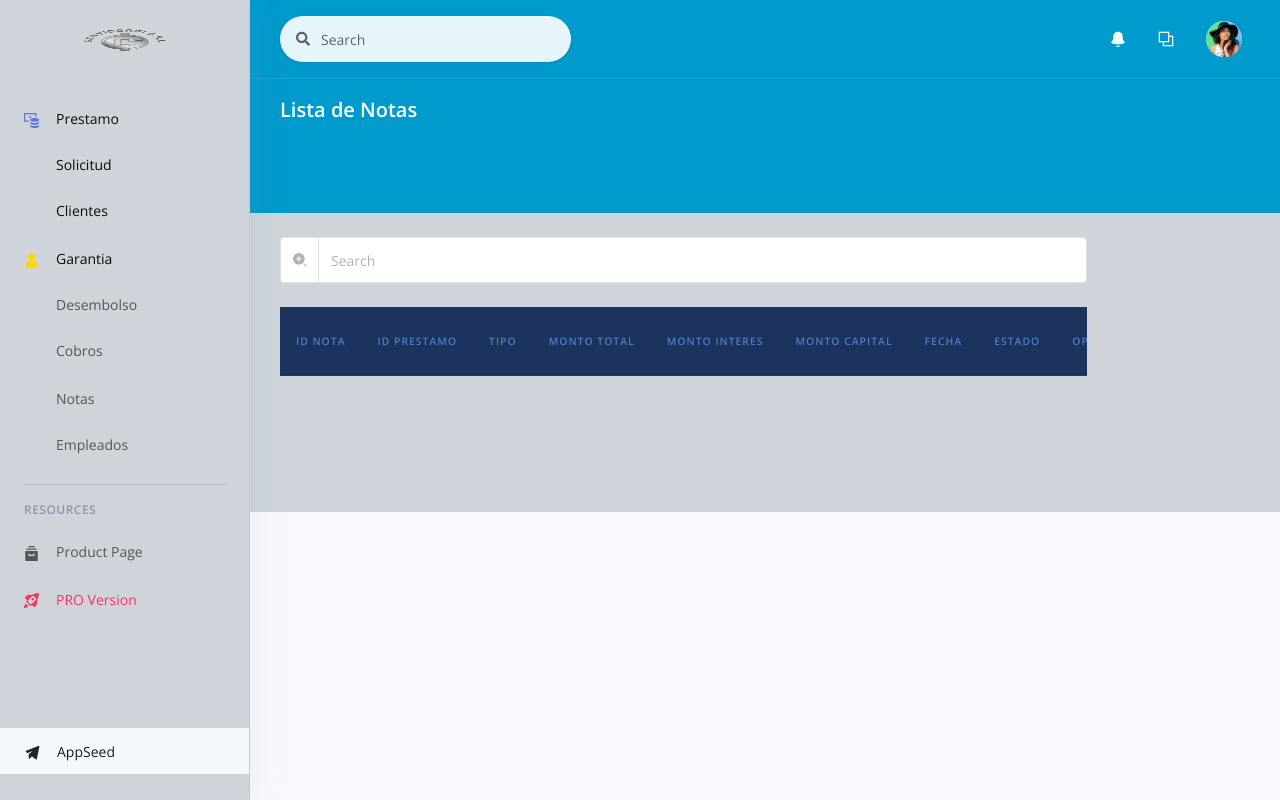
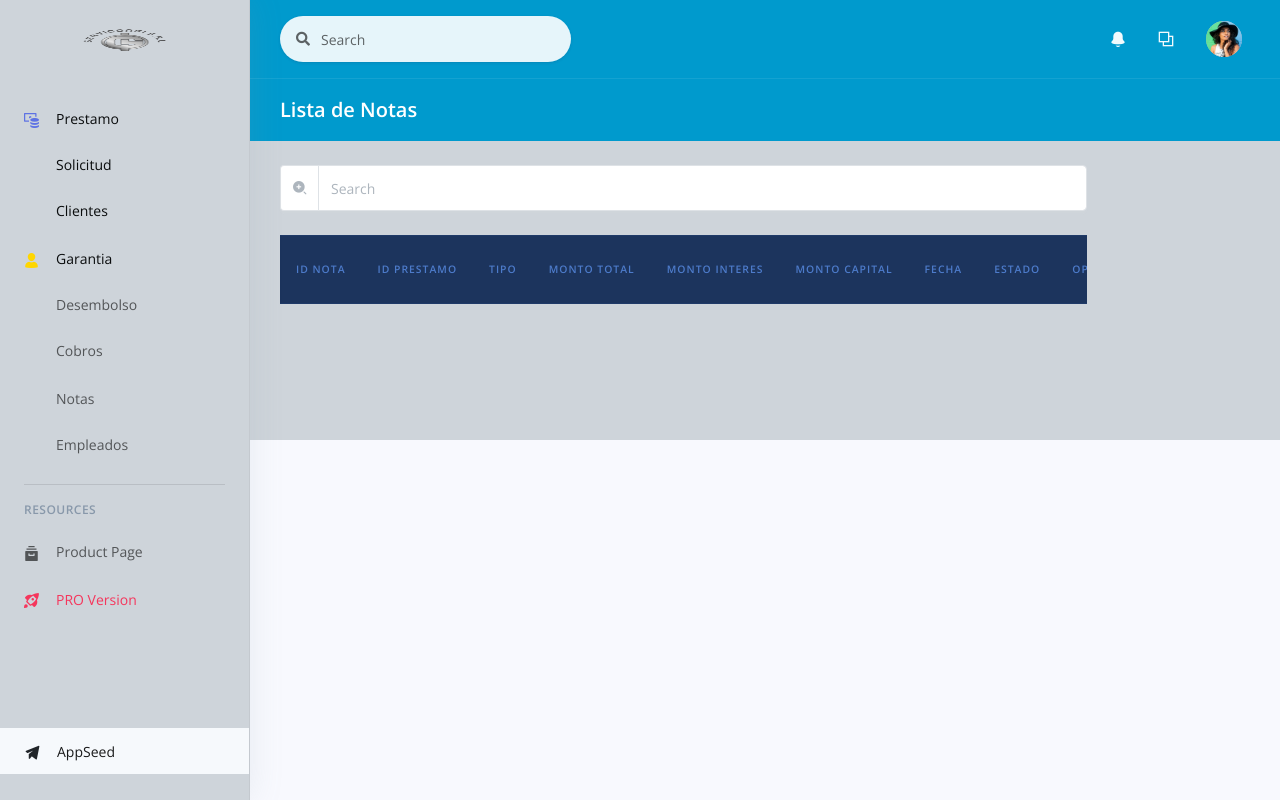
Before and after one commit to Gesbien/Proyecto_Financiera, a Django app: page /notas in a window 1280 px wide. Run offline with Django 4.2, Linux system fonts and the light colour scheme; data that the repository does not hold is empty; some libraries are stand-ins or nearby versions.

Commit message:
Corrección espacio en el header de la gestión de cada modelo

```diff
--- a/sistema_gestion/templates/paginas/gestionCliente.html
+++ b/sistema_gestion/templates/paginas/gestionCliente.html
@@ -10,7 +10,7 @@
 {% block content %}
 
     <!-- Header -->
-    <div class="header pb-6" style="background-color: #009ACD">
+    <div class="header pb" style="background-color: #009ACD">
       <div class="container-fluid">
         <div class="header-body">
           <div class="row align-items-center py-3">
--- a/sistema_gestion/templates/paginas/gestionCobro.html
+++ b/sistema_gestion/templates/paginas/gestionCobro.html
@@ -10,7 +10,7 @@
 {% block content %}
 
     <!-- Header -->
-    <div class="header pb-6" style="background-color: #009ACD">
+    <div class="header pb" style="background-color: #009ACD">
       <div class="container-fluid">
         <div class="header-body">
           <div class="row align-items-center py-3">
--- a/sistema_gestion/templates/paginas/gestionDesembolso.html
+++ b/sistema_gestion/templates/paginas/gestionDesembolso.html
@@ -8,7 +8,7 @@
 {% block content %}
 
     <!-- Header -->
-    <div class="header pb-6" style="background-color: #009ACD">
+    <div class="header pb" style="background-color: #009ACD">
       <div class="container-fluid">
         <div class="header-body">
           <div class="row align-items-center py-3">
--- a/sistema_gestion/templates/paginas/gestionEmpleados.html
+++ b/sistema_gestion/templates/paginas/gestionEmpleados.html
@@ -12,7 +12,7 @@
 {% block content %}
 
     <!-- Header -->
-    <div class="header pb-6" style="background-color: #009ACD">
+    <div class="header pb" style="background-color: #009ACD">
       <div class="container-fluid">
         <div class="header-body">
           <div class="row align-items-center py-3">
--- a/sistema_gestion/templates/paginas/gestionGarantia.html
+++ b/sistema_gestion/templates/paginas/gestionGarantia.html
@@ -10,7 +10,7 @@
 {% block content %}
 
     <!-- Header -->
-    <div class="header pb-6" style="background-color: #009ACD">
+    <div class="header pb" style="background-color: #009ACD">
       <div class="container-fluid">
         <div class="header-body">
           <div class="row align-items-center py-3">
--- a/sistema_gestion/templates/paginas/gestionNotas.html
+++ b/sistema_gestion/templates/paginas/gestionNotas.html
@@ -12,7 +12,7 @@
 {% block content %}
 
     <!-- Header -->
-    <div class="header pb-6" style="background-color: #009ACD">
+    <div class="header pb" style="background-color: #009ACD">
       <div class="container-fluid">
         <div class="header-body">
           <div class="row align-items-center py-3">
--- a/sistema_gestion/templates/paginas/gestionPrestamo.html
+++ b/sistema_gestion/templates/paginas/gestionPrestamo.html
@@ -10,7 +10,7 @@
 {% block content %}
 
     <!-- Header -->
-    <div class="header pb-6" style="background-color: #009ACD">
+    <div class="header pb" style="background-color: #009ACD">
       <div class="container-fluid">
         <div class="header-body">
           <div class="row align-items-center py-3">
--- a/sistema_gestion/templates/paginas/gestionSolicitud.html
+++ b/sistema_gestion/templates/paginas/gestionSolicitud.html
@@ -12,7 +12,7 @@
 {% block content %}
 
     <!-- Header -->
-    <div class="header pb-6" style="background-color: #009ACD">
+    <div class="header pb" style="background-color: #009ACD">
       <div class="container-fluid">
         <div class="header-body">
           <div class="row align-items-center py-3">
```
